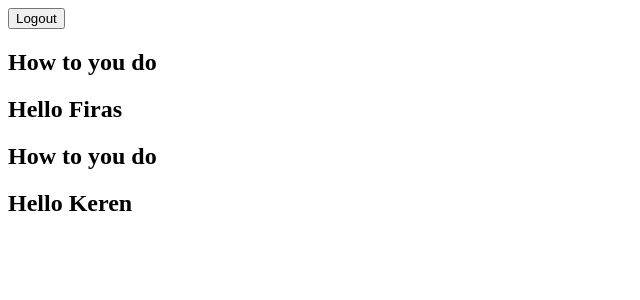
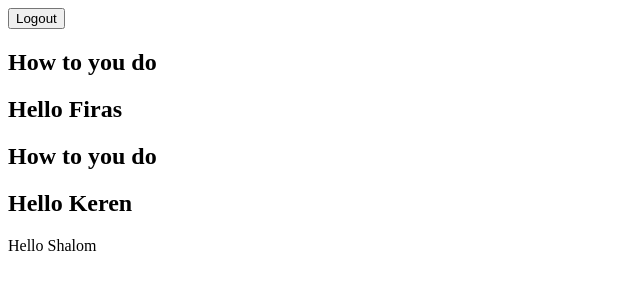
Before and after one commit to ozamar1212/hu-react-redux-1, a React (Create React App) app in the folder react-apps/: page / in a window 1280 px wide. Shown: the top 300 px of the page, without its empty margins (0-640 px from the left). Built offline with nearby package versions, Linux system fonts and the light colour scheme.

Commit message:
Add logic and render

```diff
--- a/react-apps/src/applications/004_conditional_render/App.jsx
+++ b/react-apps/src/applications/004_conditional_render/App.jsx
@@ -1,3 +1,15 @@
+function MailboxGreeting({ user, unreadMessages }) {
+  console.log(unreadMessages);
+  return (
+    <div>
+      <div>Hello {user}</div>
+      {unreadMessages > 0 && (
+        <div>You have {unreadMessages} unread messages</div>
+      )}
+    </div>
+  );
+}
+
 function UserMessageWithIf({ user }) {
   if (user) {
     return (
@@ -36,6 +48,7 @@ function App() {
       <LoginButton isLoggedIn={true} />
       <UserMessage user={'Firas'} />
       <UserMessageWithIf user={'Keren'} />
+      <MailboxGreeting user="Shalom" unreadMessages={0} />
     </div>
   );
 }
```
